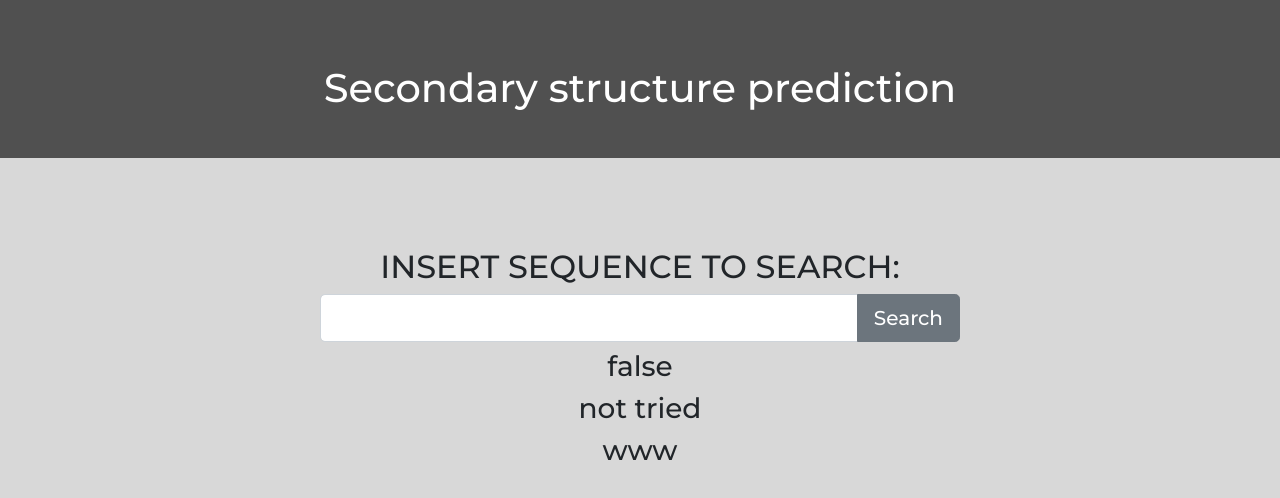
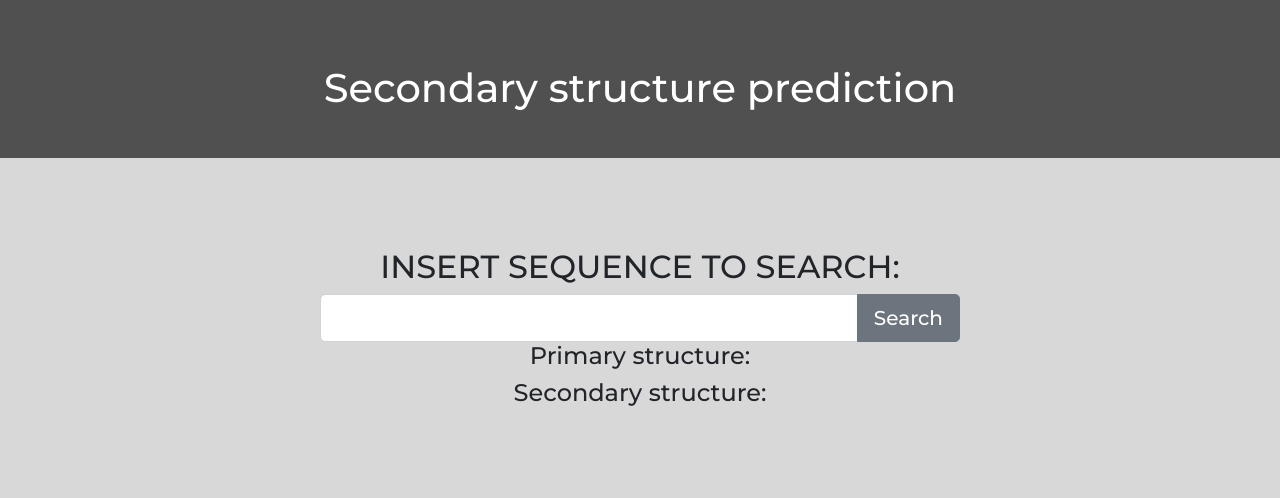
Before and after one commit to sondregs/bioinformatics-project, a React (Create React App) app in the folder app/pssp/: page / in a window 1280 px wide. Shown: the top 498 px of the page. Built offline with nearby package versions, Linux system fonts and the light colour scheme.

Commit message:
fix api call and display results on page

```diff
--- a/app/pssp/src/components/SearchBar.jsx
+++ b/app/pssp/src/components/SearchBar.jsx
@@ -1,5 +1,5 @@
 import React from "react"
-import {InputGroup, FormControl,  Button} from 'react-bootstrap'
+import {InputGroup, FormControl,  Button, Container} from 'react-bootstrap'
 
 import "../styles/SearchBar.css"
 
@@ -7,25 +7,27 @@ class SearchBar extends React.Component {
     constructor(props) {
         super(props)
         this.state = {
-            hasTried: "not tried",
-            isLoaded: "false",
+            isLoaded: false,
             input: "",
             result: null,
-            url: "www"
+            primary_structure: "",
+            secondary_structure: "",
+            status: "cool"
         };
       }
 
     go = () => {
         // let url = "http://127.0.0.1:8080/api/submit?sequence=" + this.state.input
         let url = "http://127.0.0.1:8080/api/submit"
-        this.setState({url: url})
         fetch(url)
             .then(res => res.json())
             .then(
                 (result) => {
                 this.setState({
-                    isLoaded: "true, win",
-                    result: result
+                    isLoaded: true,
+                    result: result,
+                    primary_structure: result.primary_structure,
+                    secondary_structure: result.secondary_structure
                 });
                 },
                 // Note: it's important to handle errors here
@@ -65,11 +67,11 @@ class SearchBar extends React.Component {
                         </InputGroup.Append>
                     </InputGroup>
                 </div>
-                <h3>{this.state.input}</h3>
-                <h3>{this.state.isLoaded}</h3>
-                <h3>{this.state.hasTried}</h3>
-                <h3>{this.state.result}</h3>
-                <h3>{this.state.url}</h3>
+                <h4>Primary structure:</h4>
+                <h3>{this.state.primary_structure}</h3>
+
+                <h4>Secondary structure:</h4>
+                <h3>{this.state.secondary_structure}</h3>
             </div>
         )
     }
```
Also changed, not shown: 1 other file (tests, documents, lock files or other folders).
